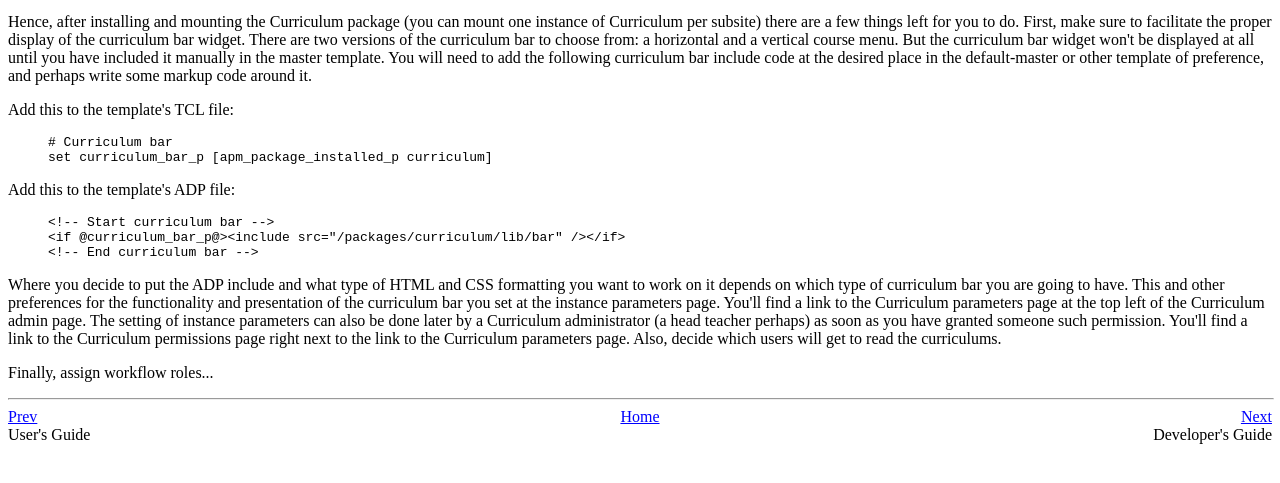
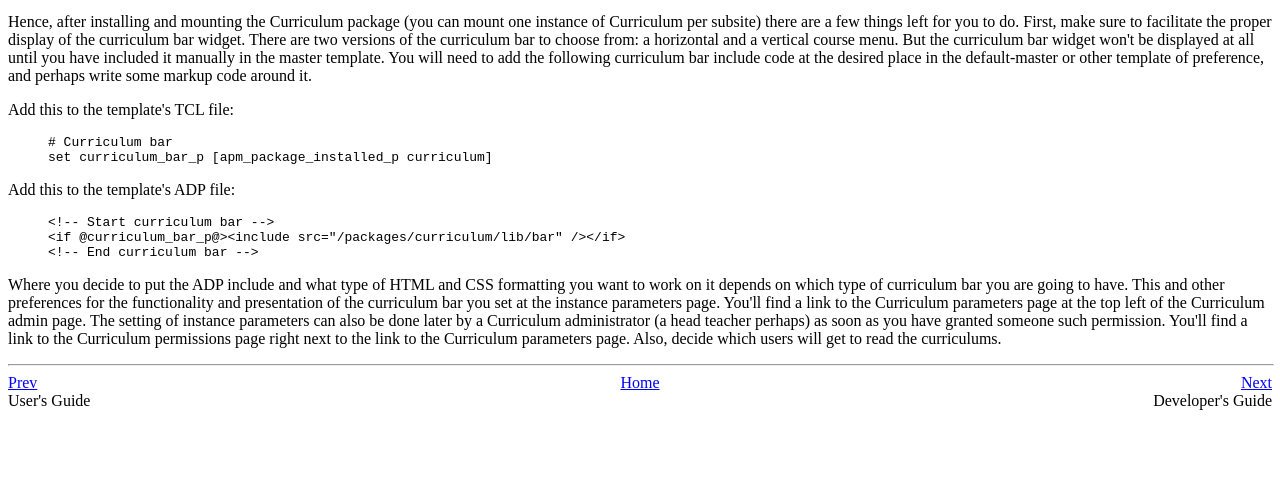
Before and after one commit to openacs/curriculum, a plain HTML site: page www/doc/admin.html in a window 1280 px wide. Shown: the part 209-692 px from the top of the page. Drawn offline with Linux system fonts and the light colour scheme.

```diff
--- a/www/doc/admin.html
+++ b/www/doc/admin.html
@@ -108,8 +108,6 @@
 ></P
 ><P
 >Where you decide to put the ADP include and what type of HTML and CSS formatting you want to work on it depends on which type of curriculum bar you are going to have. This and other preferences for the functionality and presentation of the curriculum bar you set at the instance parameters page. You'll find a link to the Curriculum parameters page at the top left of the Curriculum admin page. The setting of instance parameters can also be done later by a Curriculum administrator (a head teacher perhaps) as soon as you have granted someone such permission. You'll find a link to the Curriculum permissions page right next to the link to the Curriculum parameters page. Also, decide which users will get to read the curriculums.</P
-><P
->Finally, assign workflow roles...</P
 ></DIV
 ><DIV
 CLASS="NAVFOOTER"
```
Also changed, not shown: www/doc/index.html (+1 -1 lines), 1 other file.
